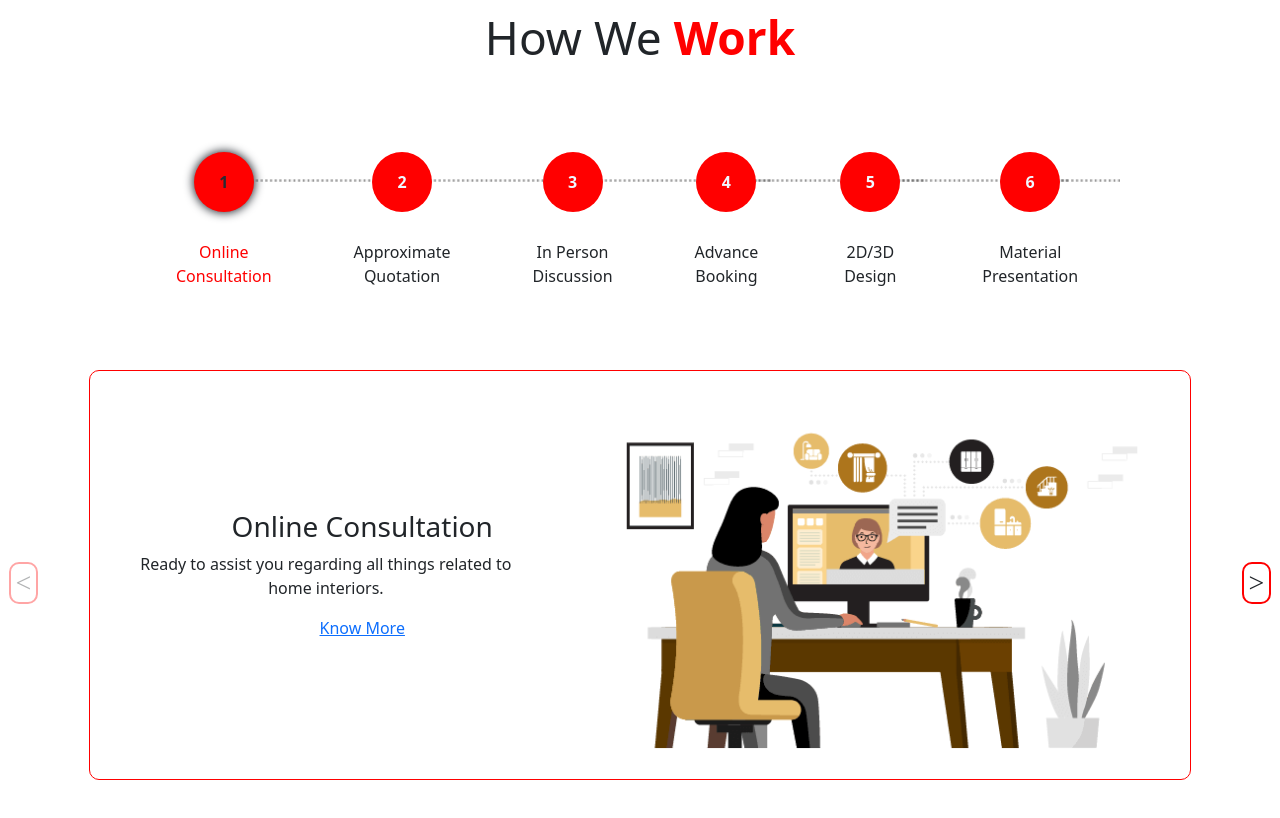
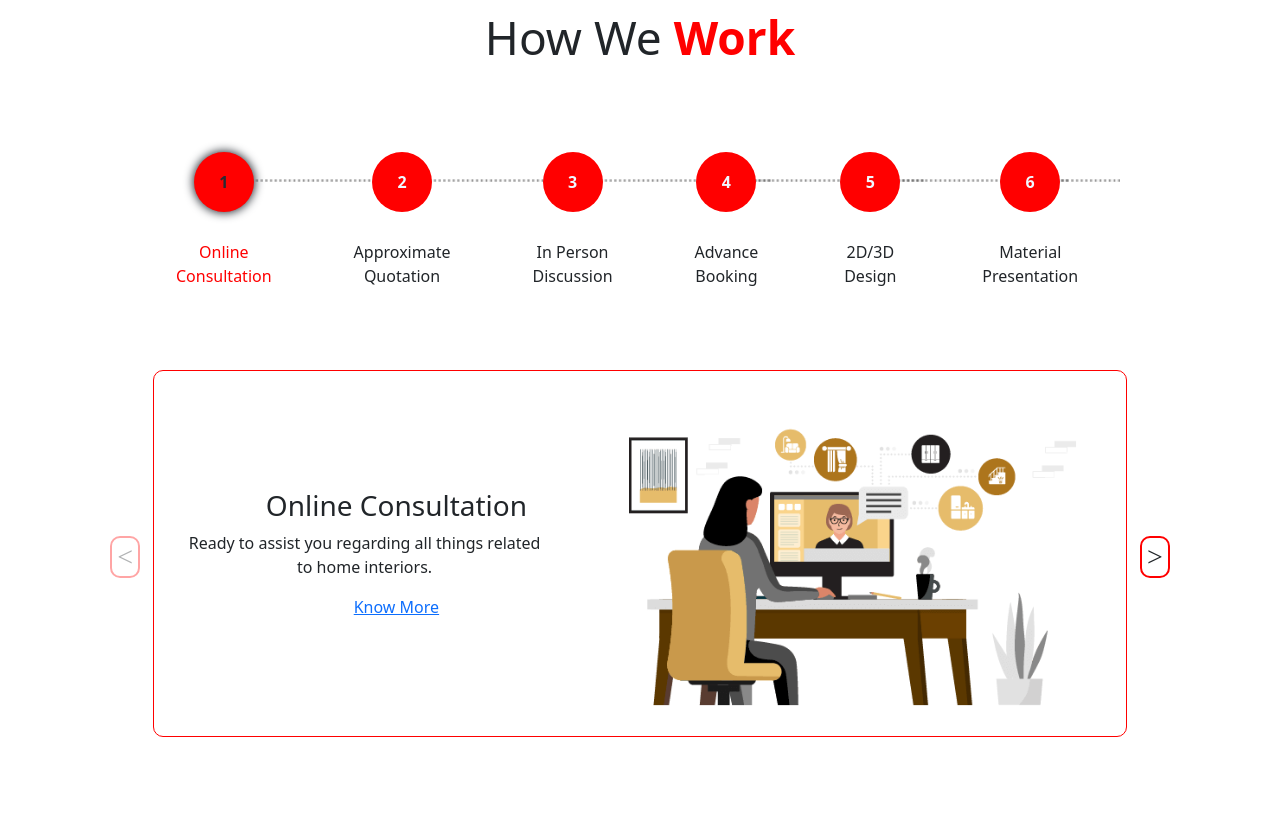
Before and after one commit to it-pavankumar/cozy-interio, a React app: page / in a window 1280 px wide. Shown: the part 1295-2113 px from the top of the page. Built offline with nearby package versions, Linux system fonts and the light colour scheme.

Commit message:
how we work update2

```diff
--- a/src/css/howWeWork.css
+++ b/src/css/howWeWork.css
@@ -106,7 +106,7 @@
 .howWeWork-sec .container-div .carousal-main {
     margin: 0 auto 50px;
     padding: 25px 0;
-    width: 90%;
+    width: 80%;
     overflow: hidden;
 }
 
@@ -149,6 +149,7 @@
 .howWeWork-sec .container-div .carousal-main .swiper.carousal-swiper .swiper-button-prev,
 .howWeWork-sec .container-div .carousal-main .swiper.carousal-swiper .swiper-button-next {
     top: 60%;
+    width: 18%;
 }
 
 
```
